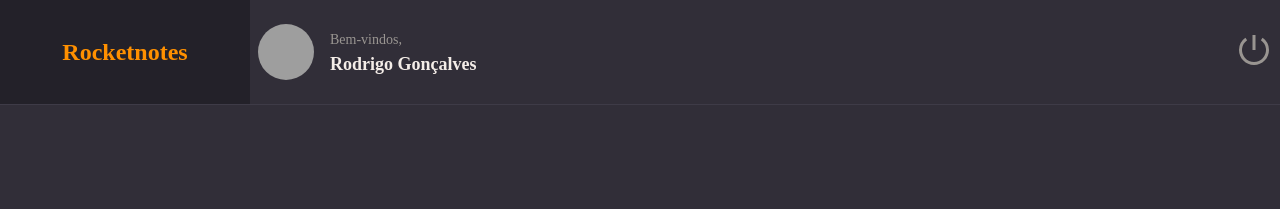
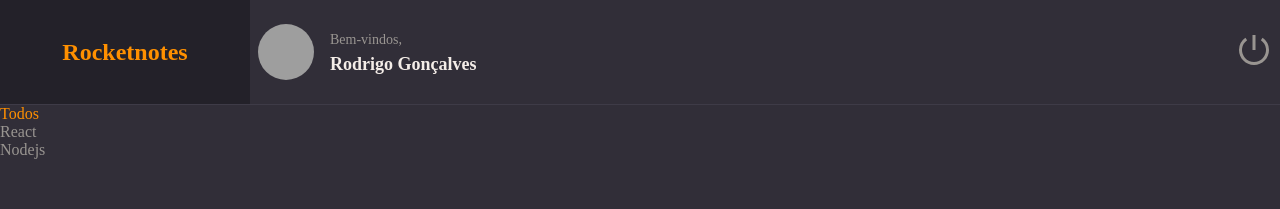
Before and after one commit to daiaanebarbosaf/rocketnotes, a React app: page / in a window 1280 px wide. Shown: the top 209 px of the page. Built offline with nearby package versions, Linux system fonts and the light colour scheme; grey boxes are pictures that could not be loaded; the HTML template or start-up script is replaced by a standard one.

Commit message:
new button text

```diff
--- a/src/pages/Home/index.jsx
+++ b/src/pages/Home/index.jsx
@@ -1,6 +1,7 @@
 import { Container, Brand, Menu, Search, Content, NewNote } from './styles';
 
 import { Header } from '../../components/Header';
+import { ButtonText } from '../../components/ButtonText'
 
 export function Home(){
   return(
@@ -12,6 +13,10 @@ export function Home(){
       <Header />
 
       <Menu>
+        <li><ButtonText title="Todos" isActive/></li>
+        <li><ButtonText title="React" /></li>
+        <li><ButtonText title="Nodejs" /></li>
+
 
       </Menu>
 
```
